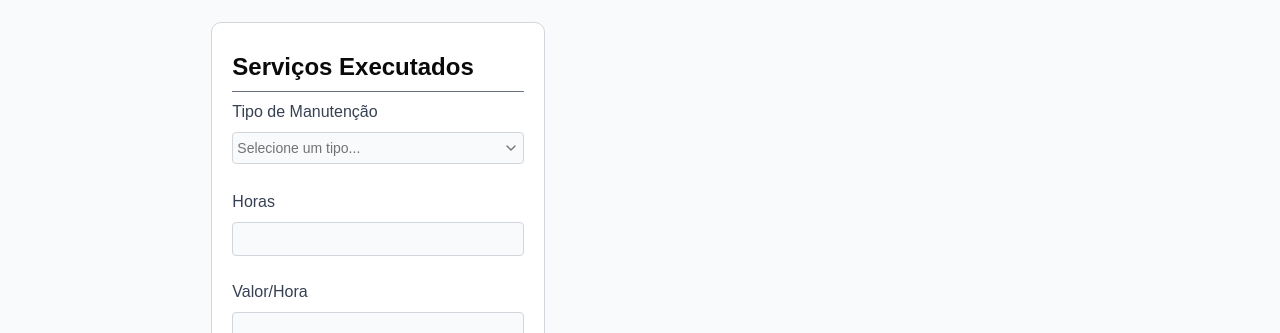
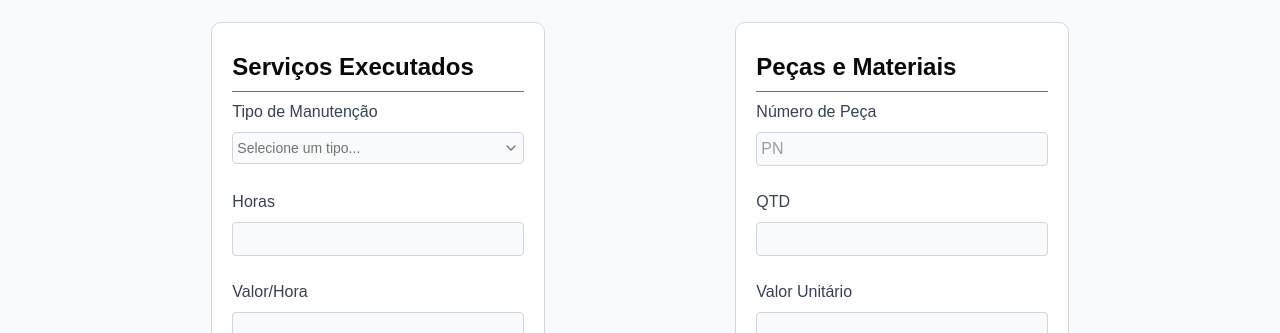
Before and after one commit to Jeff-Nas/service-order-system, a React (Vite) app: page / in a window 1280 px wide. Shown: the part 619-952 px from the top of the page. Built offline with nearby package versions, Linux system fonts and the light colour scheme.

Commit message:
partsField criado

```diff
--- a/src/components/form/field.tsx
+++ b/src/components/form/field.tsx
@@ -5,11 +5,18 @@ import { inputStyles } from "./osForm";
 interface FieldTypes {
   label: string;
   name: keyof OSFormData;
-  type: string;
+  type?: string;
   isRequired?: boolean;
+  placeholder?: string;
 }
 
-export function Field({ label, name, type, isRequired = false }: FieldTypes) {
+export function Field({
+  label,
+  name,
+  type = "text",
+  isRequired = false,
+  placeholder,
+}: FieldTypes) {
   const {
     register,
     formState: { errors },
@@ -26,6 +33,7 @@ export function Field({ label, name, type, isRequired = false }: FieldTypes) {
       <input
         type={type}
         id={name}
+        placeholder={placeholder}
         //definindo o que será retornado para o required
         {...register(name, {
           required: isRequired ? "Campo obrigatório" : false,
--- a/src/components/form/osForm.tsx
+++ b/src/components/form/osForm.tsx
@@ -1,9 +1,10 @@
 import { useForm, FormProvider } from "react-hook-form";
 import { ClientField } from "./clientField";
 import { EquipamentField } from "./equipamentField";
+import { ServicesField } from "./servicesField";
+import { PartsField } from "./partsField";
 import type { OSFormData } from "../../types/formType";
 import { cva } from "class-variance-authority";
-import { ServicesField } from "./servicesField";
 
 export const inputStyles = cva(
   "p-1 bg-gray-50 rounded outline-0 text-gray-700",
@@ -22,6 +23,7 @@ export const inputStyles = cva(
 );
 
 export default function OSForm() {
+  //Dados do form são tipados aqui
   const methods = useForm<OSFormData>();
 
   function onSubmit(data: OSFormData) {
@@ -37,6 +39,7 @@ export default function OSForm() {
           <ClientField />
           <EquipamentField />
           <ServicesField />
+          <PartsField />
         </div>
         <div className="flex w-full lg:justify-end">
           <button
--- /dev/null
+++ b/src/components/form/partsField.tsx
@@ -0,0 +1,32 @@
+import { Field } from "./field";
+import { TextareaField } from "./textareaField";
+import { type OSFormData } from "@/types/formType";
+import { useFormContext } from "react-hook-form";
+
+export function PartsField() {
+  const { watch } = useFormContext<OSFormData>();
+  const partNumber = watch("partNumber");
+
+  return (
+    <div className="bg-white border-gray-300 rounded-lg border p-5 sm:w-2/3 mx-auto">
+      <h2 className="text-xl lg:text-2xl font-semibold my-2">
+        Peças e Materiais
+      </h2>
+      <hr className="border-gray-500 " />
+      <Field label="Número de Peça" name="partNumber" placeholder="PN" />
+      {/*Cliente pode ajustar essa regra de negócio */}
+      <Field
+        label="QTD"
+        type="number"
+        name="quantity"
+        isRequired={partNumber ? true : false}
+      />
+      <Field
+        label="Valor Unitário"
+        name="unitValue"
+        isRequired={partNumber ? true : false}
+      />
+      <TextareaField label="Descrição da peça" name="partDescription" />
+    </div>
+  );
+}
--- a/src/types/formType.ts
+++ b/src/types/formType.ts
@@ -17,4 +17,9 @@ export interface OSFormData {
   hours: number;
   cost: string;
   serviceDescription: string;
+  //peças
+  partNumber: string;
+  quantity: number;
+  unitValue: string;
+  partDescription: string;
 }
```
